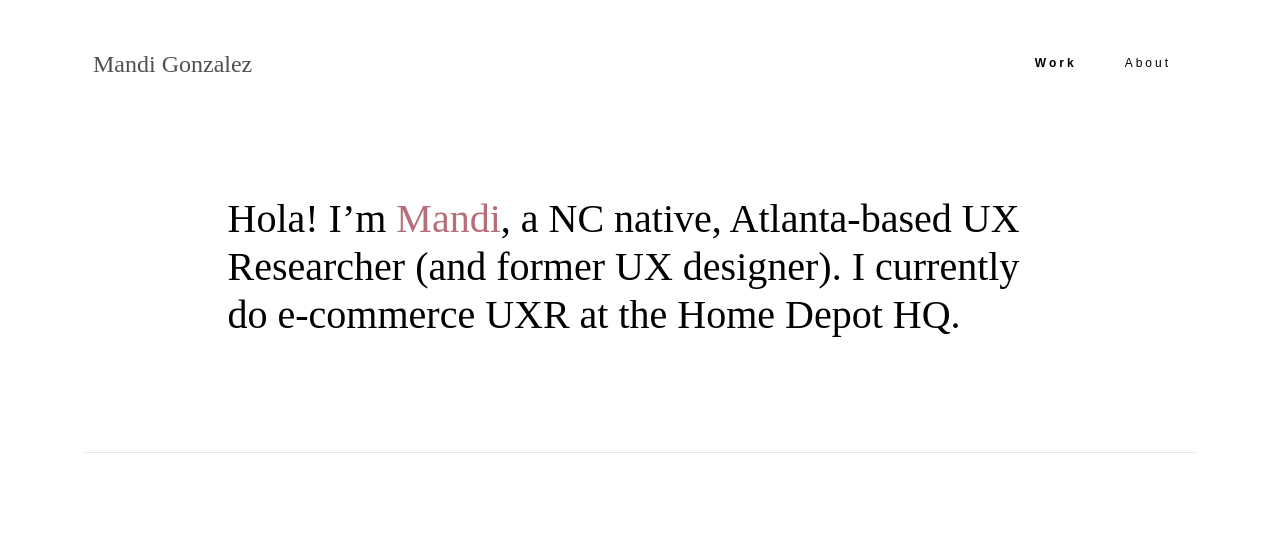
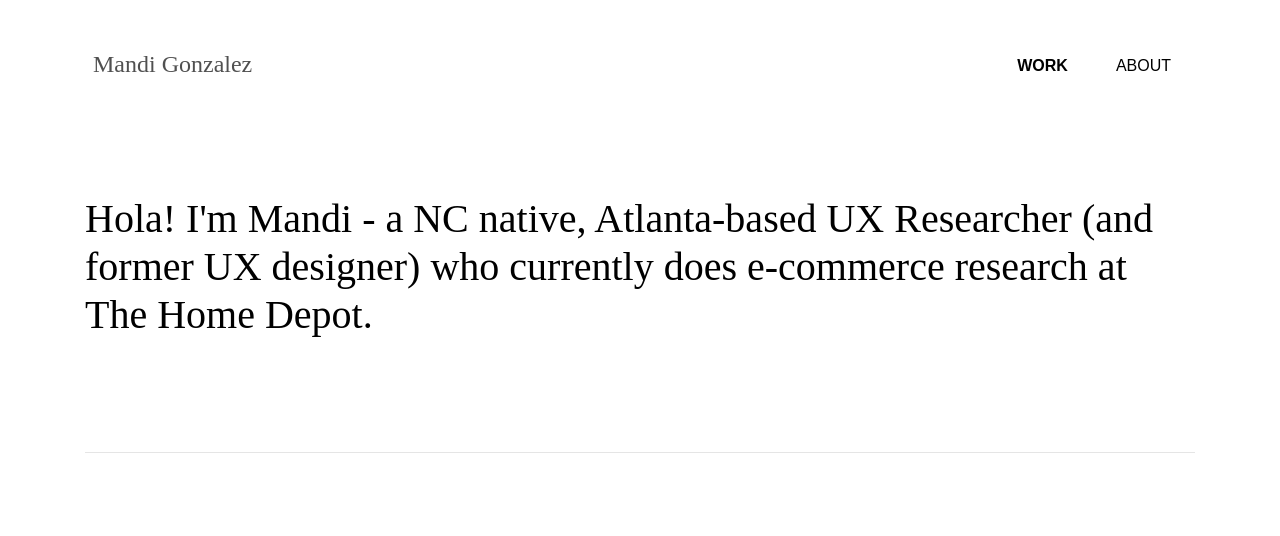
Before and after one commit to mandi-gonzalez/mandi-gonzalez.github.io, a plain HTML site: page index.html in a window 1280 px wide. Shown: the top 536 px of the page. Drawn offline with nearby package versions, Linux system fonts and the light colour scheme; a web font is replaced by a local one.

Commit message:
big batch of changes

```diff
--- a/index.html
+++ b/index.html
@@ -7,7 +7,7 @@
 	<link href="style.css" rel="stylesheet" type="text/css" />
 	<link href="https://fonts.googleapis.com/css?family=Assistant:600,700" rel="stylesheet" />
 	<link href="https://fonts.googleapis.com/css?family=Muli:300,400,700" rel="stylesheet" />
-	<link href="graph.ico" rel="icon" type="image/x-icon" />
+	<link href="search2.ico" rel="icon" type="image/x-icon" />
 </head>
 <body class="thumbnail_resize"><!---- header ---->
 <div class="container">
@@ -15,13 +15,13 @@
 	<li class="nav-item mr-auto p-2">
 	<p class="brand">Mandi Gonzalez</p>
 	</li>
-	<li class="nav-item p-2"><a class="nav-link active" href="index.html" style="font-weight:bold;">Work </a></li>
-	<li class="nav-item p-2"><a class="nav-link" href="about.html">About </a></li>
+	<li class="nav-item p-2"><a class="nav-link active" href="index.html" style="font-weight:bold;">WORK </a></li>
+	<li class="nav-item p-2"><a class="nav-link" href="about.html">ABOUT</a></li>
 </ul>
 
 <div class="row justify-content-center personal-intro">
-<div class="col-sm-9" style="text-align:center;">
-<h1>Hola! I&rsquo;m <span class="emphasis"> Mandi</span>, a NC native, Atlanta-based UX Researcher (and former UX designer).&nbsp;I currently do e-commerce UXR&nbsp;at the Home Depot HQ.</h1>
+<div class="col-sm-12" style="text-align:center;">
+<h1>Hola! I'm Mandi - a NC native, Atlanta-based UX Researcher (and former UX designer) who currently does e-commerce research at The Home Depot.</h1>
 </div>
 </div>
 <!---- case studies -->
--- a/style.css
+++ b/style.css
@@ -14,8 +14,8 @@ body{
 
 
 .nav-link{
-	font-size:.6em;
-	letter-spacing: 3px;
+	font-size:.8em;
+	/*letter-spacing: 3px;*/
 	color:black;
 }
 
```
Also changed, not shown: about.html (+7 -3 lines), graph.ico (deleted), search2.ico (added).
